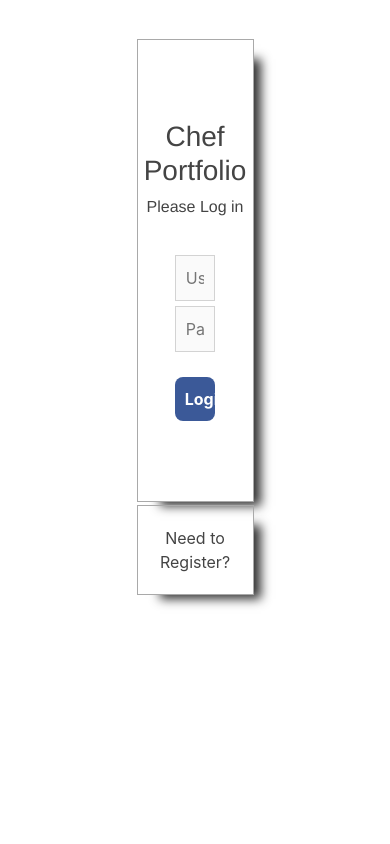
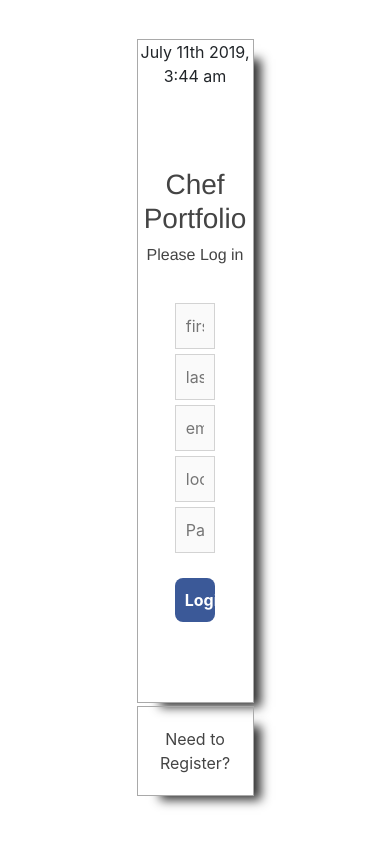
Before and after one commit to chefportfolio719/chefportfolio-FE, a React (Create React App) app in the folder chef-portfolio/: page /login in a window 390 px wide. Built offline with nearby package versions, Linux system fonts and the light colour scheme.

Commit message:
wrapped App in Container from reactstrap to make fully responsive, also added Moment.js component and imported to login and register

```diff
--- a/chef-portfolio/src/Actions/index.js
+++ b/chef-portfolio/src/Actions/index.js
@@ -43,12 +43,12 @@ export const loginUser = user => dispatch => {
         type: LOGIN_USER_BEGIN
     })
     axios
-    .post('https://chefportfoliofinal.herokuapp.com/login/', user)
+    .post('https://chefportfoliofinal.herokuapp.com/chefs/login', user)
     .then(res => {
         console.log(res.data)
         sessionStorage.setItem('jwt', res.data.token);
         sessionStorage.setItem('isLoggedIn', true)
-        localStorage.setItem('username', user.username);
+        localStorage.setItem('firstname', user.firstname);
 
         window.location.reload();
         dispatch({
@@ -68,7 +68,7 @@ export const logoutUser = user => dispatch => {
         type: LOGOUT_USER_BEGIN
     })
     axios
-        .get('https://chefportfoliofinal.herokuapp.com/users')
+        .get('https://chefportfoliofinal.herokuapp.com/chefs')
         .then(res => {
             sessionStorage.removeItem('isLoggedIn', false)
             sessionStorage.removeItem('jwt')
--- a/chef-portfolio/src/App.js
+++ b/chef-portfolio/src/App.js
@@ -8,11 +8,12 @@ import Register from './Components/Register';
 
 
 
-// import { Container} from 'reactstrap';
+ import { Container} from 'reactstrap';
 
 class App extends Component {
   state = {
     isLoggedIn: false
+
   }
 
   componentDidMount() {
@@ -29,18 +30,19 @@ class App extends Component {
 
   render() {
     return (
+      <div className="App">
+      <Container/>
 
-      <div className="App">
 
       <Switch>
 
+
         <Route path='/login' render={() =>
-        (this.state.isLoggedIn === true ? (<Redirect to='/' />) : ( <Login />))} />
+        (this.state.isLoggedIn === true ? (<Redirect to='/' />) : ( <Login />))} />  {/**Ternary function, should direct chef to dashboard if registered and login credentials are correct */}
 
 
 
         {/* This is the component that holds login/signup */}
-
         <Route exact path='/' render={() =>
         (!this.state.isLoggedIn ? (<Redirect to='/login' />) : ( <HomePage/> ))} />
 
--- a/chef-portfolio/src/Components/Login.js
+++ b/chef-portfolio/src/Components/Login.js
@@ -11,12 +11,16 @@ import {
     RegisterP,
     LinkDiv
 } from './Styles'; // Styled components
+import Moment from './Moment';
 
 
 class Login extends Component {
     state = {
-            username: '',
+            firstname: '',
             password: '',
+            lastname: '',
+            email: '',
+            location: '',
     }
 
     handleChange = e => {
@@ -34,16 +38,39 @@ class Login extends Component {
         return (
             <>
             <RegisterDiv>
+                <Moment />
                 <Registerh3>Chef Portfolio</Registerh3>
                 <RegisterP>Please Log in</RegisterP>
                 <RegisterForm>
                     <RegisterInput
                         type='text'
-                        name='username'
-                        placeholder='Username'
-                        value={this.state.username}
+                        name='firstname'
+                        placeholder='firstname'
+                        value={this.state.firstname}
                         onChange={this.handleChange}
                     />
+                      <RegisterInput
+                        type='text'
+                        name='lastname'
+                        placeholder='lastname'
+                        value={this.state.lastname}
+                        onChange={this.handleChange}
+                    />
+                      <RegisterInput
+                        type='text'
+                        name='email'
+                        placeholder='email'
+                        value={this.state.email}
+                        onChange={this.handleChange}
+                    />
+                        <RegisterInput
+                        type='text'
+                        name='location'
+                        placeholder='location'
+                        value={this.state.location}
+                        onChange={this.handleChange}
+                    />
+
 
                     <RegisterInput
                         type='password'
@@ -67,7 +94,7 @@ class Login extends Component {
                 style={{ textDecoration: 'none',
                 color: '#444444' }}>
                 Need to Register?
-                </Link> {/* takes you to SignUp page */}
+                </Link> {/* takes you to Register page */}
             </LinkDiv>
             </>
         )
--- /dev/null
+++ b/chef-portfolio/src/Components/Moment.js
@@ -0,0 +1,40 @@
+import moment from 'moment';
+import React, { Component } from 'react';
+
+export default class Moment extends Component {
+
+
+  static defaultProps = {
+    format: 'MMMM Do YYYY, h:mm a',
+    liveupdate: 'true',
+  };
+
+  componentDidMount() {
+    const { liveUpdate, liveUpdateInterval } = this.props;
+
+    if (liveUpdate || liveUpdateInterval) {
+      const interval = liveUpdateInterval || 10000;
+      this.interval = setInterval(() => this.forceUpdate(), interval);
+    }
+  }
+
+  componentWillUnmount() {
+    if (this.interval) {
+      clearInterval(this.interval);
+    }
+  }
+
+  render() {
+    const { date, children, format, ...rest } = this.props;
+
+    return (
+      <div {...rest}>
+        {children ?
+            children(moment(date))
+          :
+            moment(date).format(format)
+        }
+      </div>
+    );
+  }
+}
--- a/chef-portfolio/src/Components/Register.js
+++ b/chef-portfolio/src/Components/Register.js
@@ -11,6 +11,7 @@ import {
     RegisterP,
     LinkDiv
 } from './Styles'; // Styled components
+import Moment from './Moment';
 
 class Register extends Component {
     constructor(){
@@ -45,6 +46,7 @@ class Register extends Component {
         return(
             <>
             <RegisterDiv>
+                <Moment/>
                 <Registerh3>Chef Portfolio</Registerh3>
                 <RegisterP>Register to view chef recipes</RegisterP>
                 <RegisterForm>
```
